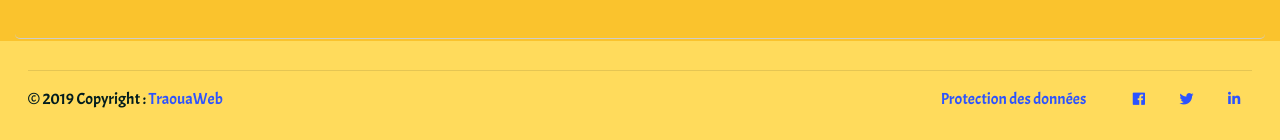
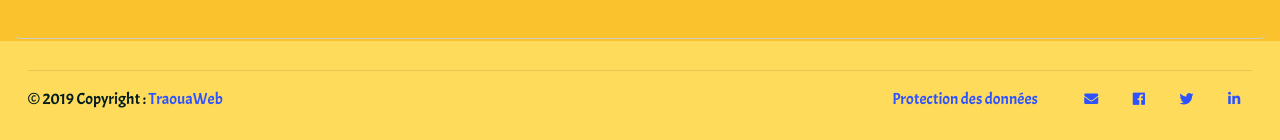
Before and after one commit to Nico-Kercode/KidsBreizhBirthday, a PHP site: page /?action=admin in a window 1280 px wide. Shown: the part 917-1057 px from the top of the page. Run offline with PHP 8.4, Linux system fonts and the light colour scheme; the visitor is signed in with stand-in values (Sample User, id 1); data comes from the database, SQL or seed files in the repository; data that the repository does not hold is empty; some libraries are stand-ins or nearby versions; some web fonts are replaced.

Commit message:
ajout lien contacts

```diff
--- a/view/frontend/elements/footer.php
+++ b/view/frontend/elements/footer.php
@@ -19,7 +19,7 @@
 
                 <!--Copyright-->
                 <p class="text-center text-md-left">© 2019 Copyright :
-                    <a href="#">
+                    <a href="mailto:admin@kidsbreizhbirthday.fr">
                         TraouaWeb
                     </a>
                 </p>
@@ -36,6 +36,13 @@
                         <li class="list-inline-item">
                             <a href="index.php?action=rgpd" class=" article mr-4">Protection des données</a>
                         </li>
+
+                        <li class="list-inline-item">
+                            <a href="mailto:contact@kidsbreizhbirthday.fr" class="btn-floating btn-sm rgba-white-slight mx-1">
+                            <i class="fas fa-envelope"></i>
+                            </a>
+                        </li>
+
                         <li class="list-inline-item">
                             <a  href="https://www.facebook.com/developpeur.web.vannes?ref=bookmarks" class="btn-floating btn-sm rgba-white-slight mx-1">
                                 <i class="fab fa-facebook-f"></i>
```
